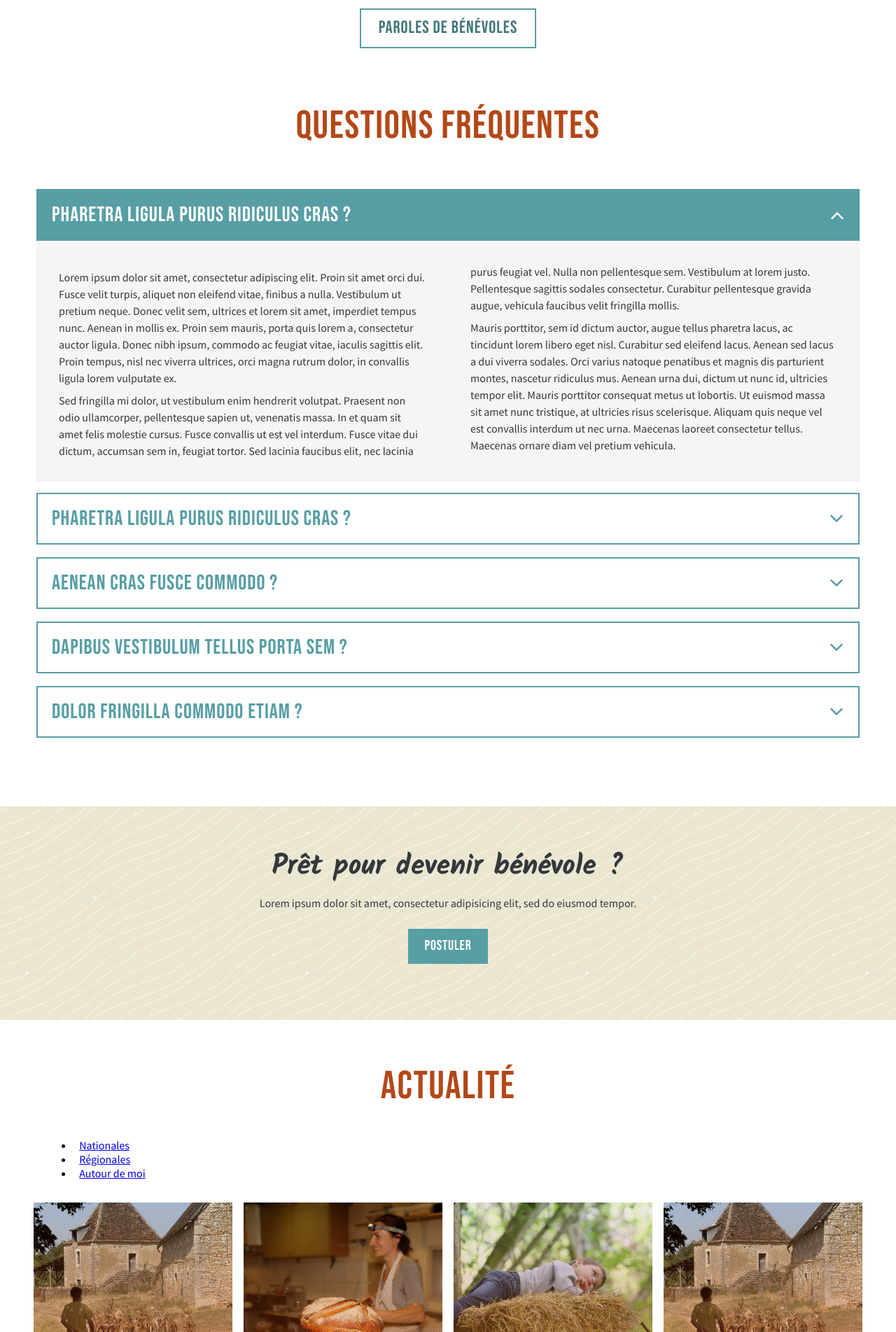
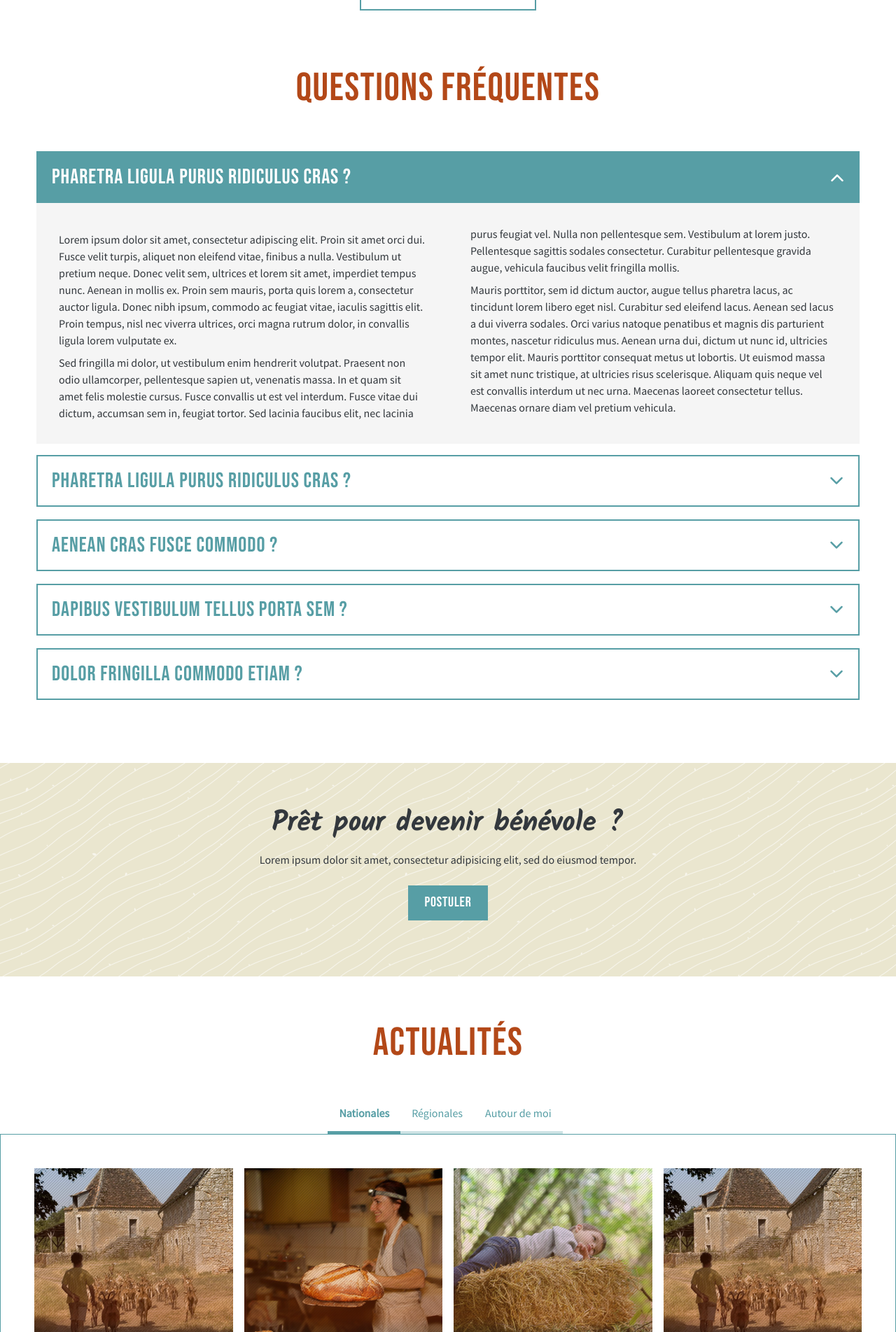
Before and after one commit to MagNadAnn/TdLUImockups, a PHP site: page /content.html in a window 1280 px wide. Shown: the part 4497-6400 px from the top of the page at 70% size. Run offline with PHP 8.4, Linux system fonts and the light colour scheme; some libraries are stand-ins or nearby versions.

Commit message:
skin tabs

```diff
--- a/content.html
+++ b/content.html
@@ -880,21 +880,23 @@
             <section class="fw-section">
                 <div class="chimney">
                     <div class="section__container">
-                        <h2 class="section__title">Actualité</h2>
-                        <nav>
-                            <ul>
-                                <li><a href="#">Nationales</a></li>
-                                <li><a href="#">Régionales</a></li>
-                                <li><a href="#">Autour de moi</a></li>
+                        <h2 class="section__title">Actualités</h2>
+                        <div class="tabs__wrap">
+                            <ul class="list list_h tabs__nav">
+                                <li class="tab__item"><a class="tab__link is-active" href="#">Nationales</a></li>
+                                <li class="tab__item"><a class="tab__link" href="#">Régionales</a></li>
+                                <li class="tab__item"><a class="tab__link" href="#">Autour de moi</a></li>
                             </ul>
-                        </nav>
+                            <div class="tabs__content">
                                 <ul class="list tuile__list tuile__list_mono tuile__liste_h">
                                     <li class="tuile tuile_text-media tuile_text-media_v tuile__item tuile__item_1-4">
                                         <a class="tuile__link">
-                                    <div class="vignette__wrap vignette_photo block_trame block_trame_rayure black">
+                                            <div
+                                                class="vignette__wrap vignette_photo block_trame block_trame_rayure black">
                                                 <img src="img/photo_05_carre_400.jpg" class="vignette__image" />
                                             </div>
-                                    <div class="tuile__content tuile_text-media__content tuile_text-media_v__content">
+                                            <div
+                                                class="tuile__content tuile_text-media__content tuile_text-media_v__content">
                                                 <h4 class="tuile__title">Agir sur son territoire - le Vade Mecum de
                                                     Terre de
                                                     Liens
@@ -909,7 +911,8 @@
                                                 </div>
                                                 <p class="button__wrap">
                                                     <span class="button button_round button_s primary button_read-more">
-                                                <span class="button__icon"><i class="fas fa-arrow-right"></i></span>
+                                                        <span class="button__icon"><i
+                                                                class="fas fa-arrow-right"></i></span>
                                                     </span>
                                                 </p>
                                             </div>
@@ -917,9 +920,11 @@
                                     </li>
                                     <li class="tuile tuile_text-media tuile_text-media_v tuile__item tuile__item_1-4">
                                         <a class="tuile__link">
-                                    <div class="vignette__wrap vignette_photo block_trame block_trame_rayure black">
+                                            <div
+                                                class="vignette__wrap vignette_photo block_trame block_trame_rayure black">
                                                 <img src="img/photo_03_carre_400.jpg" class="vignette__image" /></div>
-                                    <div class="tuile__content tuile_text-media__content tuile_text-media_v__content">
+                                            <div
+                                                class="tuile__content tuile_text-media__content tuile_text-media_v__content">
                                                 <h4 class="tuile__title">Un lien qui nous élève </h4>
                                                 <div class="tuile__intro">
                                                     <p>Alors que l’industrialisation a surtout donné à l’élevage
@@ -930,7 +935,8 @@
                                                 </div>
                                                 <p class="button__wrap">
                                                     <span class="button button_round button_s primary button_read-more">
-                                                <span class="button__icon"><i class="fas fa-arrow-right"></i></span>
+                                                        <span class="button__icon"><i
+                                                                class="fas fa-arrow-right"></i></span>
                                                     </span>
                                                 </p>
                                             </div>
@@ -938,9 +944,11 @@
                                     </li>
                                     <li class="tuile tuile_text-media tuile_text-media_v tuile__item tuile__item_1-4">
                                         <a class="tuile__link">
-                                    <div class="vignette__wrap vignette_photo block_trame block_trame_rayure black">
+                                            <div
+                                                class="vignette__wrap vignette_photo block_trame block_trame_rayure black">
                                                 <img src="img/photo_04_carre_400.jpg" class="vignette__image" /></div>
-                                    <div class="tuile__content tuile_text-media__content tuile_text-media_v__content">
+                                            <div
+                                                class="tuile__content tuile_text-media__content tuile_text-media_v__content">
                                                 <h4 class="tuile__title">Améliorer l'offre alimentaire bio et locale
                                                     pour la
                                                     restauration
@@ -955,7 +963,8 @@
                                                 </div>
                                                 <p class="button__wrap">
                                                     <span class="button button_round button_s primary button_read-more">
-                                                <span class="button__icon"><i class="fas fa-arrow-right"></i></span>
+                                                        <span class="button__icon"><i
+                                                                class="fas fa-arrow-right"></i></span>
                                                     </span>
                                                 </p>
                                             </div>
@@ -963,10 +972,12 @@
                                     </li>
                                     <li class="tuile tuile_text-media tuile_text-media_v tuile__item tuile__item_1-4">
                                         <a class="tuile__link">
-                                    <div class="vignette__wrap vignette_photo block_trame block_trame_rayure black">
+                                            <div
+                                                class="vignette__wrap vignette_photo block_trame block_trame_rayure black">
                                                 <img src="img/photo_05_carre_400.jpg" class="vignette__image" />
                                             </div>
-                                    <div class="tuile__content tuile_text-media__content tuile_text-media_v__content">
+                                            <div
+                                                class="tuile__content tuile_text-media__content tuile_text-media_v__content">
                                                 <h4 class="tuile__title">Agir sur son territoire - le Vade Mecum de
                                                     Terre de
                                                     Liens
@@ -981,7 +992,8 @@
                                                 </div>
                                                 <p class="button__wrap">
                                                     <span class="button button_round button_s primary button_read-more">
-                                                <span class="button__icon"><i class="fas fa-arrow-right"></i></span>
+                                                        <span class="button__icon"><i
+                                                                class="fas fa-arrow-right"></i></span>
                                                     </span>
                                                 </p>
                                             </div>
@@ -993,6 +1005,8 @@
                                         <span class="button__label">Toutes les actualités</span>
                                     </a>
                                 </p>
+                            </div>
+                        </div>
                     </div>
                 </div>
             </section>
--- a/styles/style-list.css
+++ b/styles/style-list.css
@@ -12,6 +12,9 @@
     display: flex;
     margin: 0;
 }
+
+.list:first-child { padding-top: 0; }
+.list:last-child { padding-bottom: 0; }
 
 .list > li {
     margin: 0.25em;
@@ -59,6 +62,9 @@
     margin: 0 -0.5em;
     flex-wrap: wrap;
 }
+
+.tuile__list:first-child { margin-top: -0.5em; }
+.tuile__list:last-child { margin-bottom: -0.5em; }
 
 @media (min-width: 800px) {
 
--- a/styles/style-special.css
+++ b/styles/style-special.css
@@ -443,6 +443,95 @@
     color: #579ea5;
     background-color: #ffffff;
 }
+
+/*
+-----------------------------
+TABS
+*/
+
+.tabs__wrap {
+    position: relative;
+    margin-top: 1em;
+    margin-bottom: 1em;
+}
+
+.tabs__nav {
+    justify-content: center;
+    align-items: flex-end;
+    width: 100%;
+    bottom: 100%;
+    padding: 0;
+}
+
+.tab__item {
+    position: relative;
+    bottom: 100%;
+    margin: 0 !important;
+}
+
+.tab__link {
+    display: block;
+    text-decoration: none;
+    padding: 1em;
+    border-bottom: 0.25em rgba(87, 158, 165, 0.3) solid;
+}
+
+.tab__link.is-active {
+    font-weight: bold;
+    border-bottom-color: #579ea5;
+}
+
+.tabs__content {
+    border: 1px #579ea5 solid;
+}
+
+
+@media (min-width: 1200px) {
+
+    .tabs__wrap {
+        margin-left: -3em;
+        margin-right: -3em;
+    }
+
+    .tabs__content {
+        padding: 3em;
+    }
+
+}
+
+@media (max-width: 1199px) {
+
+    .tabs__wrap {
+        margin-left: -1.5em;
+        margin-right: -1.5em;
+    }
+
+    .tabs__content {
+        padding: 1.5em;
+    }
+}
+
+@media (min-width: 500px) {
+
+    .tab__item {
+        padding: 0;
+    }
+
+}
+
+@media (max-width: 499px) {
+
+    .tabs__nav {
+        flex-wrap: wrap;
+        padding: 1em;
+    }
+
+    .tab__item {
+        padding: 0 0.5em;
+    }
+
+}
+
 
 /*
 -----------------------------
--- a/styles/style.css
+++ b/styles/style.css
@@ -33,6 +33,7 @@
     display: inline-block;
     padding: 0 0.2em;
     transition: all 0.2s;
+    color: #579ea5;
 }
 
 a:hover,
```
Lines whose indentation alone changed are shown as unchanged.
